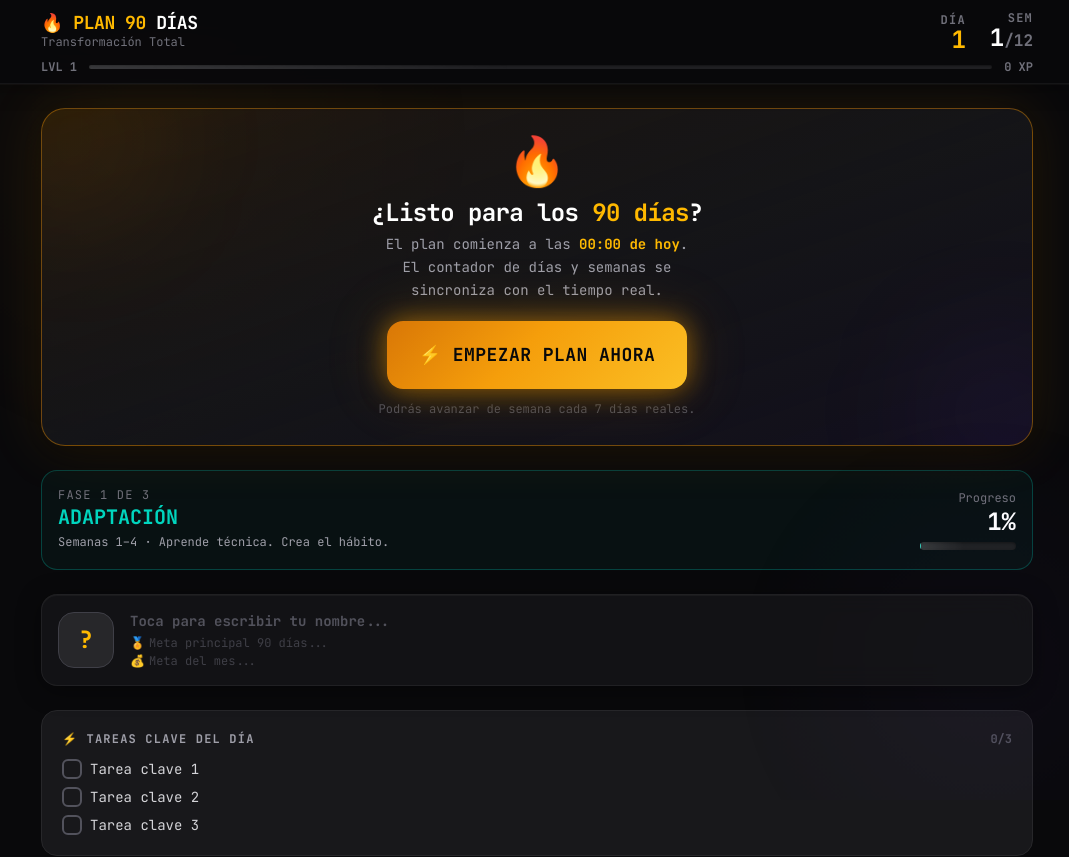
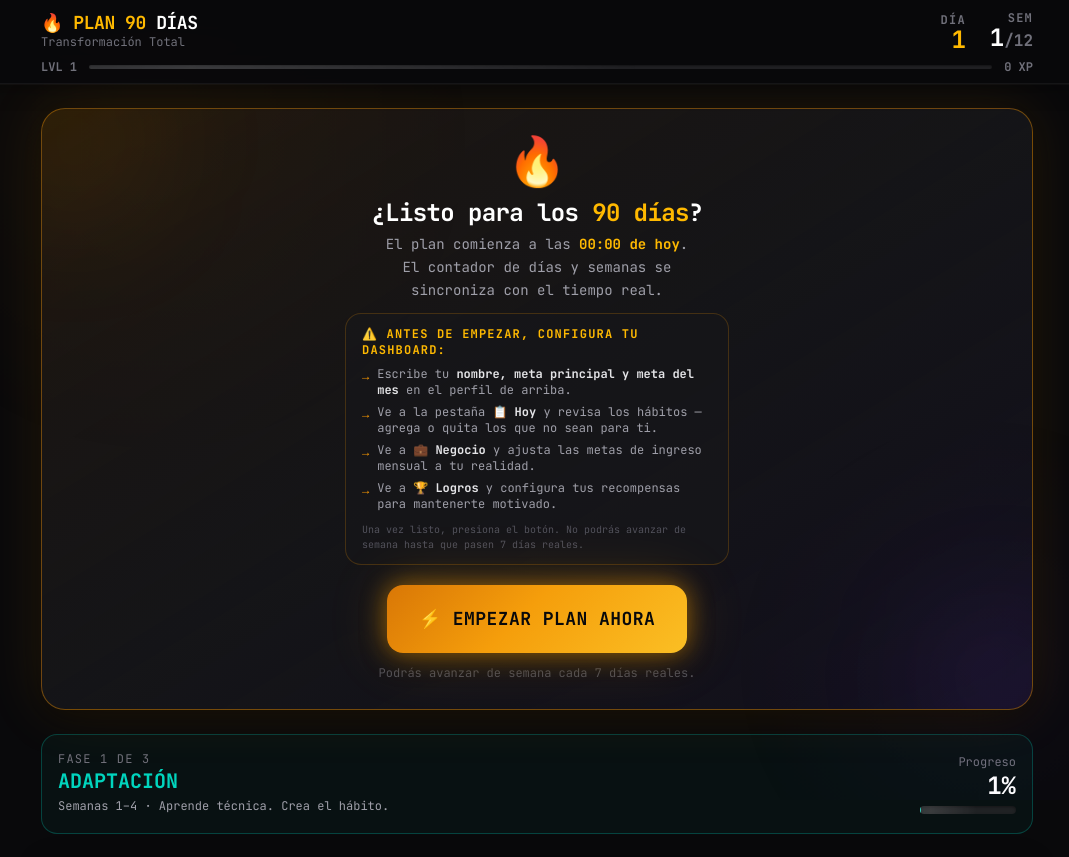
Before and after one commit to daydeemenendez-ui/Plan-90-D-as, a React (Vite) app: page / in a window 1280 px wide. Shown: the top 857 px of the page, without its empty margins (103-1172 px from the left). Built offline with nearby package versions, Linux system fonts and the light colour scheme.

Commit message:
Update Dashboard.jsx

```diff
--- a/src/Dashboard.jsx
+++ b/src/Dashboard.jsx
@@ -1484,11 +1484,37 @@ export default function Dashboard90Dias() {
                 ¿Listo para los{" "}
                 <span className="text-amber-400">90 días</span>?
               </h2>
-              <p className="text-xs sm:text-sm text-zinc-400 mb-5 max-w-xs mx-auto leading-relaxed">
+              <p className="text-xs sm:text-sm text-zinc-400 mb-3 max-w-xs mx-auto leading-relaxed">
                 El plan comienza a las{" "}
                 <span className="text-amber-400 font-bold">00:00 de hoy</span>.
                 El contador de días y semanas se sincroniza con el tiempo real.
               </p>
+
+              {/* Checklist previa */}
+              <div className="bg-zinc-900/70 border border-amber-500/20 rounded-2xl px-4 py-3 mb-5 text-left max-w-sm mx-auto">
+                <p className="text-[11px] sm:text-xs font-black text-amber-400 uppercase tracking-widest mb-2">
+                  ⚠️ Antes de empezar, configura tu dashboard:
+                </p>
+                <ul className="space-y-1.5 text-xs text-zinc-400">
+                  <li className="flex items-start gap-2">
+                    <span className="text-amber-500 flex-shrink-0 mt-0.5">→</span>
+                    <span>Escribe tu <span className="text-zinc-200 font-bold">nombre, meta principal y meta del mes</span> en el perfil de arriba.</span>
+                  </li>
+                  <li className="flex items-start gap-2">
+                    <span className="text-amber-500 flex-shrink-0 mt-0.5">→</span>
+                    <span>Ve a la pestaña <span className="text-zinc-200 font-bold">📋 Hoy</span> y revisa los hábitos — agrega o quita los que no sean para ti.</span>
+                  </li>
+                  <li className="flex items-start gap-2">
+                    <span className="text-amber-500 flex-shrink-0 mt-0.5">→</span>
+                    <span>Ve a <span className="text-zinc-200 font-bold">💼 Negocio</span> y ajusta las metas de ingreso mensual a tu realidad.</span>
+                  </li>
+                  <li className="flex items-start gap-2">
+                    <span className="text-amber-500 flex-shrink-0 mt-0.5">→</span>
+                    <span>Ve a <span className="text-zinc-200 font-bold">🏆 Logros</span> y configura tus recompensas para mantenerte motivado.</span>
+                  </li>
+                </ul>
+                <p className="text-[10px] text-zinc-600 mt-2.5">Una vez listo, presiona el botón. No podrás avanzar de semana hasta que pasen 7 días reales.</p>
+              </div>
               <motion.button
                 onClick={startPlan}
                 whileTap={{ scale: 0.96 }}
```
